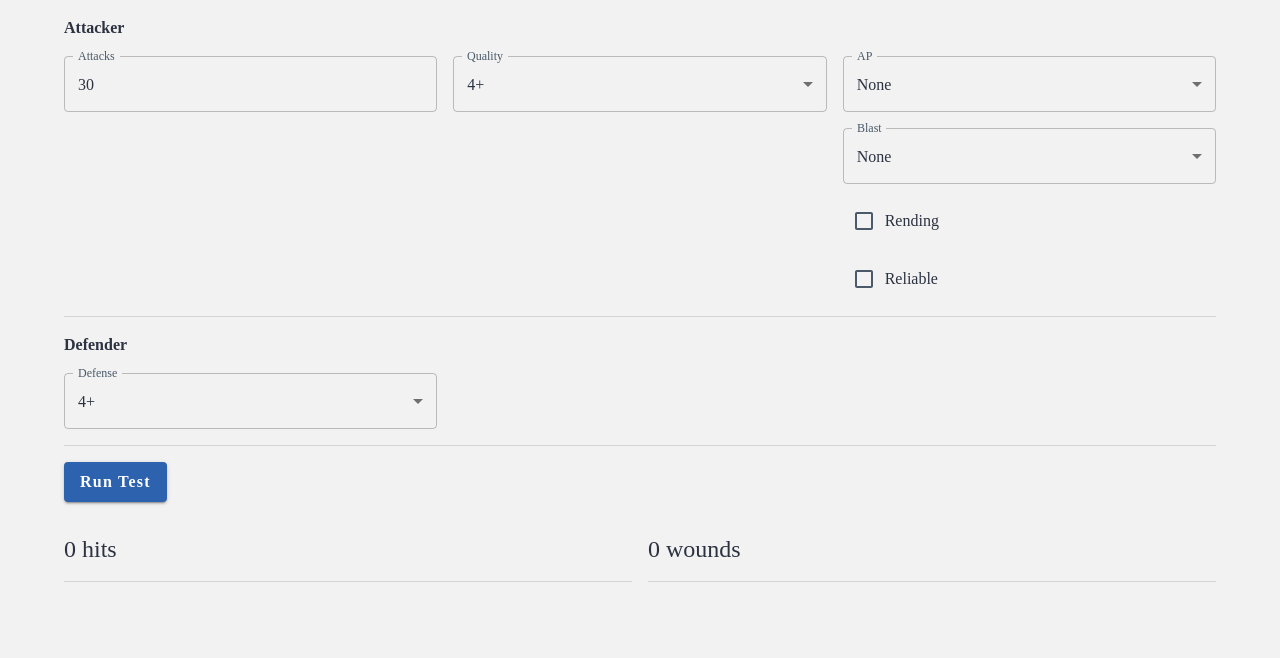
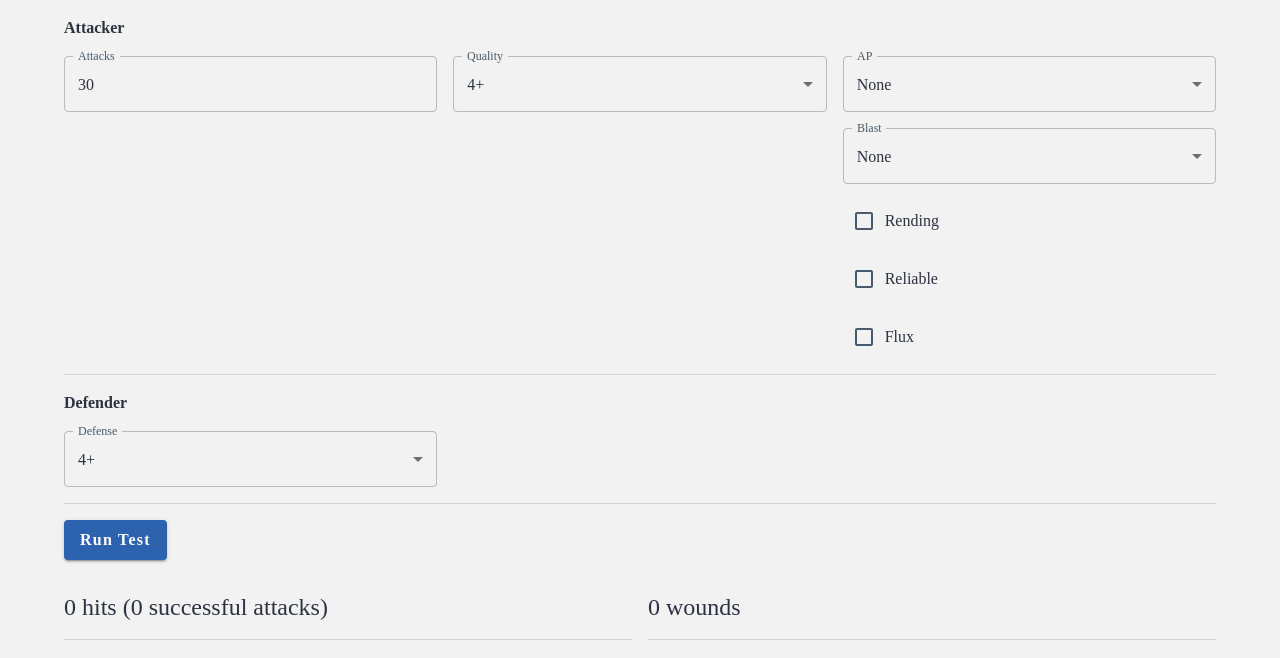
Before and after one commit to AdamLay/opr-dice-roller, a Next.js app: page / in a window 1280 px wide. Shown: the top 658 px of the page. Built offline with nearby package versions, Linux system fonts and the light colour scheme.

Commit message:
Flux rule

```diff
--- a/src/pages/index.tsx
+++ b/src/pages/index.tsx
@@ -21,6 +21,7 @@ import {
   IRule,
   Rule_AP,
   Rule_Blast,
+  Rule_Flux,
   Rule_Reliable,
   Rule_Rending,
   Wound,
@@ -38,6 +39,7 @@ export default function Home() {
     blast: 0,
     rending: false,
     reliable: false,
+    flux: false,
   });
 
   const displayRules = (x: { rules: IRule[] }) => x.rules.map((x) => x.name).join(", ");
@@ -66,6 +68,7 @@ export default function Home() {
       if (attackOptions.blast > 0) attackRules.push(new Rule_Blast(attackOptions.blast));
       if (attackOptions.rending) attackRules.push(new Rule_Rending());
       if (attackOptions.reliable) attackRules.push(new Rule_Reliable());
+      if (attackOptions.flux) attackRules.push(new Rule_Flux());
 
       const attack = new Attack(new DiceService(), quality, attackRules);
       hits.push(...attack.roll());
@@ -101,7 +104,10 @@ export default function Home() {
     </FormControl>
   );
 
-  const attackResultsByRules = groupBy(result.attacks.filter(x => x.success), (x) => displayRules(x));
+  const attackResultsByRules = groupBy(
+    result.attacks.filter((x) => x.success),
+    (x) => displayRules(x)
+  );
 
   return (
     <Container sx={{ pt: 2 }}>
@@ -168,10 +174,19 @@ export default function Home() {
               control={
                 <Checkbox
                   checked={attackOptions.reliable}
-                  onChange={() => setAttackOptions((x) => ({ ...x, reliable: !x.rending }))}
+                  onChange={() => setAttackOptions((x) => ({ ...x, reliable: !x.reliable }))}
                 />
               }
               label="Reliable"
+            />
+            <FormControlLabel
+              control={
+                <Checkbox
+                  checked={attackOptions.flux}
+                  onChange={() => setAttackOptions((x) => ({ ...x, flux: !x.flux }))}
+                />
+              }
+              label="Flux"
             />
           </Stack>
         </Grid>
@@ -198,7 +213,8 @@ export default function Home() {
       <Grid container spacing={2} sx={{ mt: 2 }}>
         <Grid item sm={6}>
           <Typography variant="h1">
-            {result.hits.length} hits
+            {result.hits.length} hits ({result.attacks.filter((x) => x.success).length} successful
+            attacks)
             {Object.keys(attackResultsByRules).map((key) => (
               <Typography>
                 {attackResultsByRules[key].length}x {key || "Plain hits"}
--- a/src/services/DiceService.ts
+++ b/src/services/DiceService.ts
@@ -158,9 +158,21 @@ export class Rule_AP implements IRule {
   }
 }
 
+export class Rule_Flux implements IRule {
+  public name = "Flux";
+  constructor() {}
+  onSuccessfulAttack(roll: number, hits: Hit[]) {
+    if (roll === 6) {
+      console.log("Apply additional Flux hits");
+      hits.push(new Hit());
+    }
+  }
+}
+
 const ruleMap: { [key: string]: any } = {
   AP: Rule_AP,
   Blast: Rule_Blast,
   Reliable: Rule_Reliable,
   Rending: Rule_Rending,
+  Flux: Rule_Flux,
 };
```
